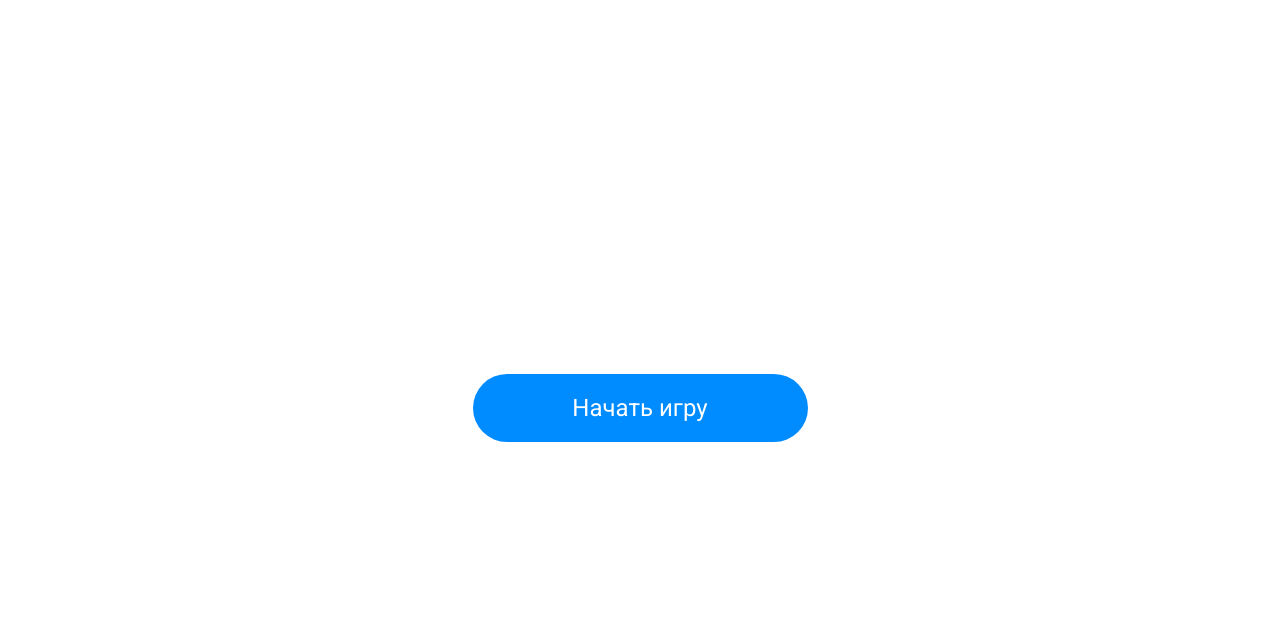
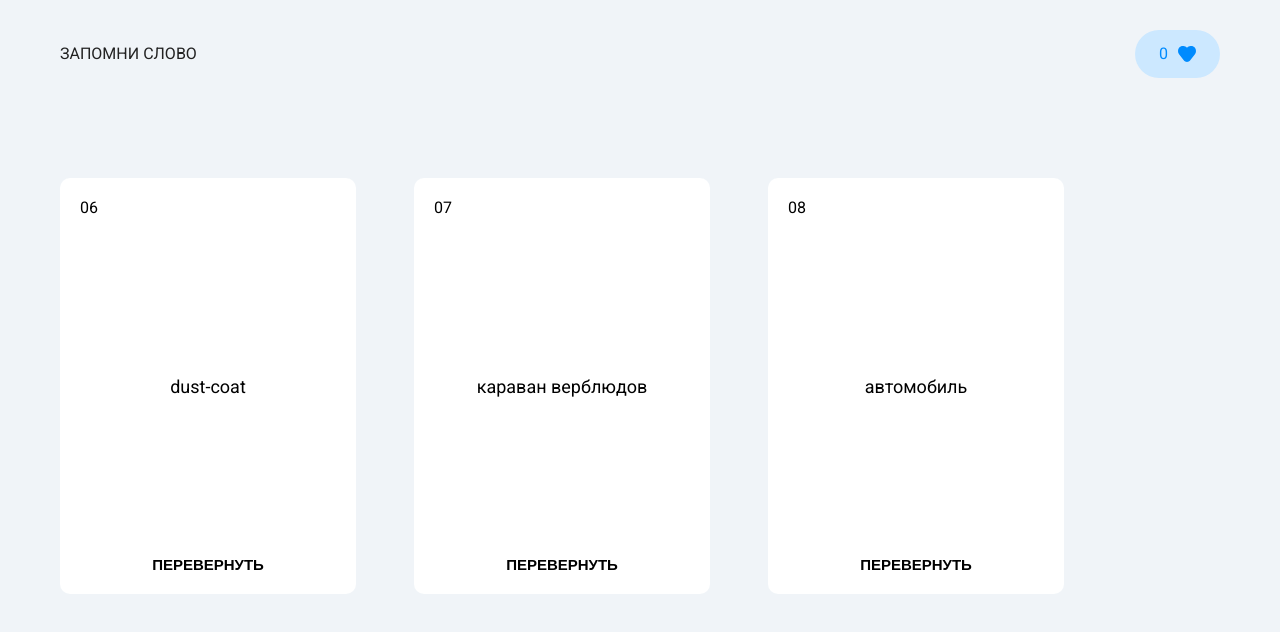
Before and after one commit to SergeyW1/vue-app-learn, a Vue app: page / in a window 1280 px wide. Shown: the top 632 px of the page. Built offline with nearby package versions, Linux system fonts and the light colour scheme.

Commit message:
16 august exercise

```diff
--- a/src/App.vue
+++ b/src/App.vue
@@ -1,11 +1,41 @@
 <script setup>
-  import Button from './components/Button.vue';
+  import Layout from './components/Layout.vue';
+  import Card from './components/Card.vue';
+  import { ref } from 'vue';
+  import HealthSvg from './components/icons/HealthSvg.vue';
+  import Score from './components/Score.vue';
+
+  const currScore = ref(0);
+
+  const cards = ref([
+    { id: 6, word: 'dust-coat', flipped: false, status: 'new' },
+    { id: 7, word: 'караван верблюдов', flipped: false, status: 'new' },
+    { id: 8, word: 'автомобиль', flipped: true, status: 'done' },
+  ]);
 </script>
 
 <template>
-  <main>
-    <Button>Начать игру</Button>
+  <main class="container">
+    <Layout>
+      <Score :score="currScore" />
+      <HealthSvg />
+    </Layout>
+
+    <div class="cards">
+      <Card v-for="card in cards" :key="card.id" v-bind="card" />
+    </div>
   </main>
 </template>
 
-<style scoped></style>
+<style scoped>
+  .container {
+    padding: 30px 60px;
+  }
+
+  .cards {
+    margin-top: 100px;
+    display: flex;
+    flex-wrap: wrap;
+    gap: 58px;
+  }
+</style>
--- /dev/null
+++ b/src/components/Card.vue
@@ -0,0 +1,53 @@
+<script setup lang="ts">
+  defineProps({
+    id: Number,
+    word: String,
+    flipped: Boolean,
+    status: String,
+  });
+</script>
+
+<template>
+  <div class="card">
+    <div class="card__number">0{{ id }}</div>
+
+    <div class="card__word">{{ word }}</div>
+
+    <div class="card__actions">
+      <button class="card__btn">Перевернуть</button>
+    </div>
+  </div>
+</template>
+
+<style scoped>
+  .card {
+    display: flex;
+    flex-direction: column;
+    justify-content: space-between;
+    width: 256px;
+    height: 376px;
+    border-radius: 10px;
+    background: white;
+    padding: 20px;
+  }
+
+  .card__word {
+    text-align: center;
+    font-size: 18px;
+  }
+
+  .card__actions {
+    text-align: center;
+    font-size: 15px;
+    font-weight: bold;
+  }
+
+  .card__btn {
+    text-transform: uppercase;
+    font-weight: bold;
+    font-size: 15px;
+    cursor: pointer;
+    border: none;
+    background: white;
+  }
+</style>
--- /dev/null
+++ b/src/components/Layout.vue
@@ -0,0 +1,36 @@
+<script setup lang="ts"></script>
+
+<template>
+  <div class="layout">
+    <div class="layout__text">ЗАПОМНИ СЛОВО</div>
+
+    <div class="layout__counter">
+      <slot></slot>
+    </div>
+  </div>
+</template>
+
+<style scoped>
+  .layout {
+    display: flex;
+    justify-content: space-between;
+    align-items: center;
+  }
+
+  .layout__text {
+    font-weight: 700;
+    font-size: 16px;
+    line-height: 24px;
+    color: #222222;
+  }
+
+  .layout__counter {
+    display: flex;
+    gap: 10px;
+    align-items: center;
+    padding: 12px 24px;
+    border-radius: 24px;
+    border: none;
+    background-color: #cce8ff;
+  }
+</style>
--- /dev/null
+++ b/src/components/Score.vue
@@ -0,0 +1,19 @@
+<script setup lang="ts">
+  defineProps({
+    score: Number,
+  });
+</script>
+
+<template>
+  <div class="score">{{ score }}</div>
+</template>
+
+<style scoped>
+  .score {
+    font-weight: 700;
+    font-size: 16px;
+    line-height: 24px;
+    text-align: center;
+    color: #008bfe;
+  }
+</style>
--- /dev/null
+++ b/src/components/icons/HealthSvg.vue
@@ -0,0 +1,12 @@
+<script setup lang="ts"></script>
+
+<template>
+  <svg width="18" height="16" viewBox="0 0 18 16" fill="none" xmlns="http://www.w3.org/2000/svg">
+    <path
+      d="M12.4709 0.0535018C11.1978 0.228562 9.92258 0.8312 9 1.80891C8.07742 0.8312 6.8022 0.228562 5.52915 0.0535018C3.91335 -0.168691 2.1499 0.284246 1.05884 1.73088C-0.352945 3.60276 -0.352949 6.25395 1.05884 8.12583L5.75286 14.3496C7.41251 16.5501 10.5875 16.5501 12.2471 14.3496L16.9412 8.12584C18.3529 6.25396 18.3529 3.60276 16.9412 1.73088C15.8501 0.284246 14.0867 -0.168691 12.4709 0.0535018Z"
+      fill="#008BFE"
+    />
+  </svg>
+</template>
+
+<style scoped></style>
--- a/src/style.css
+++ b/src/style.css
@@ -13,7 +13,7 @@ body {
   -webkit-font-smoothing: antialiased;
   -moz-osx-font-smoothing: grayscale;
 
-  display: grid;
-  place-items: center;
+  margin: 0;
+  background: #f0f4f8;
   min-height: 100vh;
 }
```
